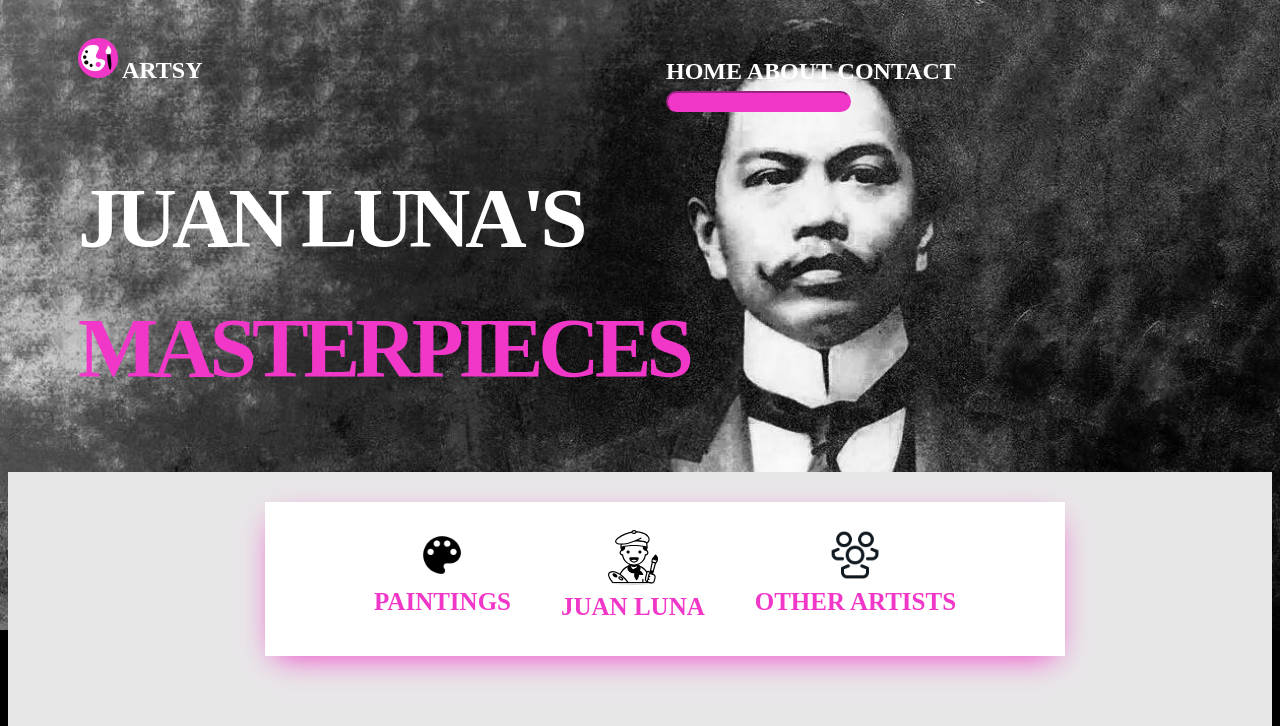
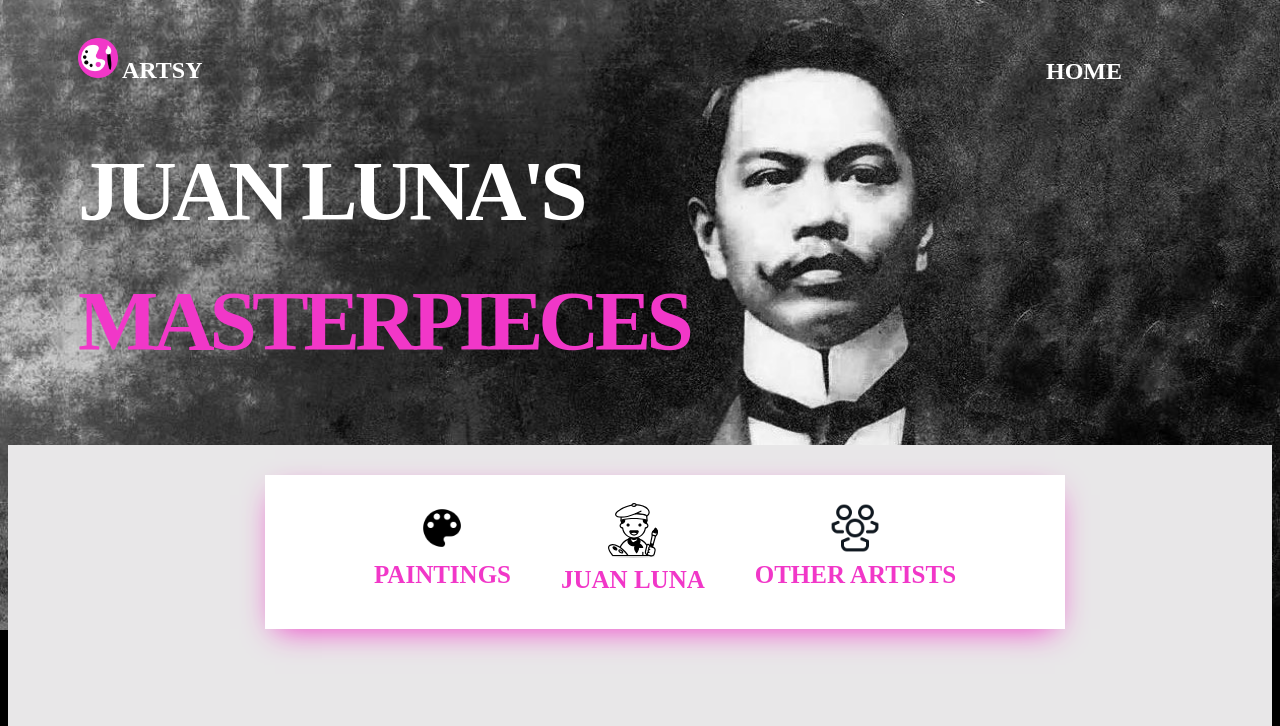
Before and after one commit to Domadelfin/AppDevJuanLuna, a plain HTML site: page index.html in a window 1280 px wide. Shown: the top 726 px of the page. Drawn offline with Linux system fonts and the light colour scheme.

Commit message:
Update index.html

```diff
--- a/index.html
+++ b/index.html
@@ -13,7 +13,7 @@
                 <h2 class="inline"><font color="white">ARTSY</font></h2>
             </span>
             <span  class="info">
-                <h2 class="inline"><a href="index.html" class="home">HOME</a><font color="white">    ABOUT   CONTACT     </font><input id="search" class="search"/></h2>
+                <h2 class="inline"><a href="index.html" class="home">HOME</a></h2>
             </span>
         </div>
         <div id="titlecard">
```
